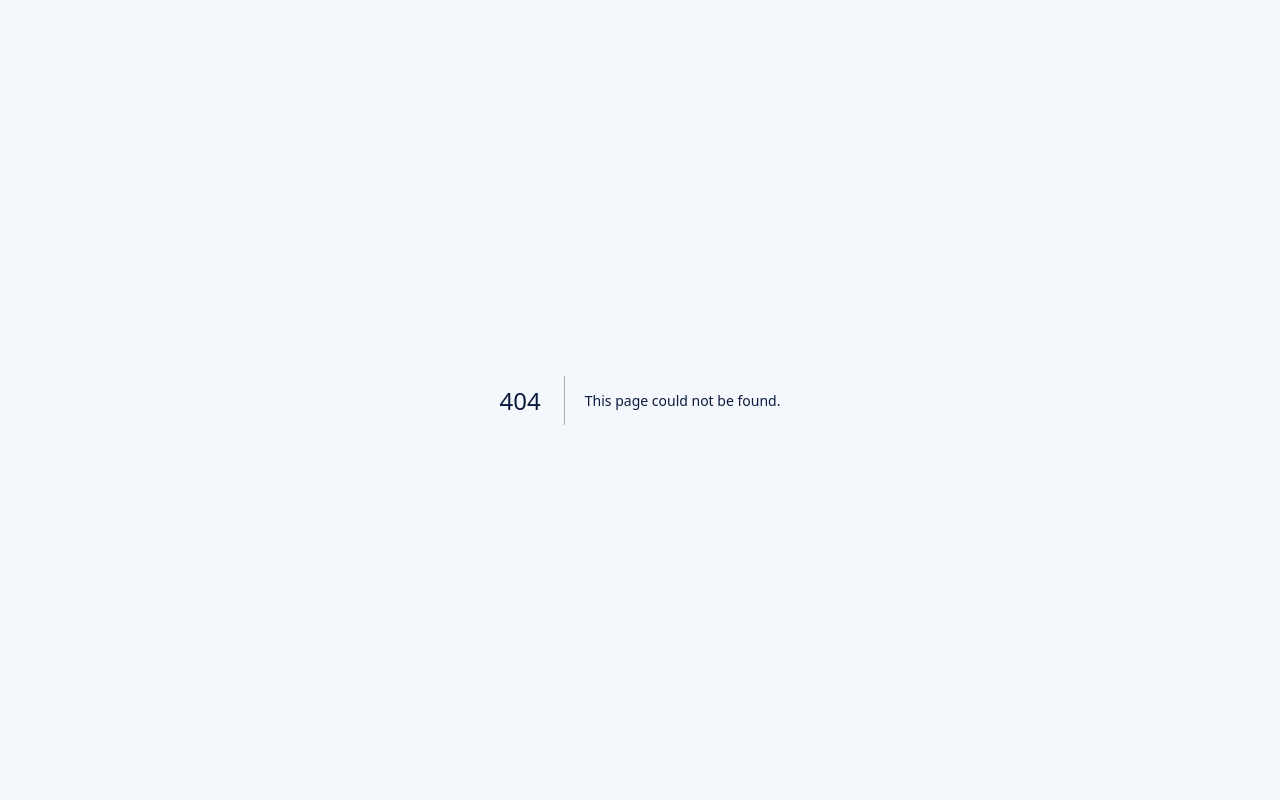
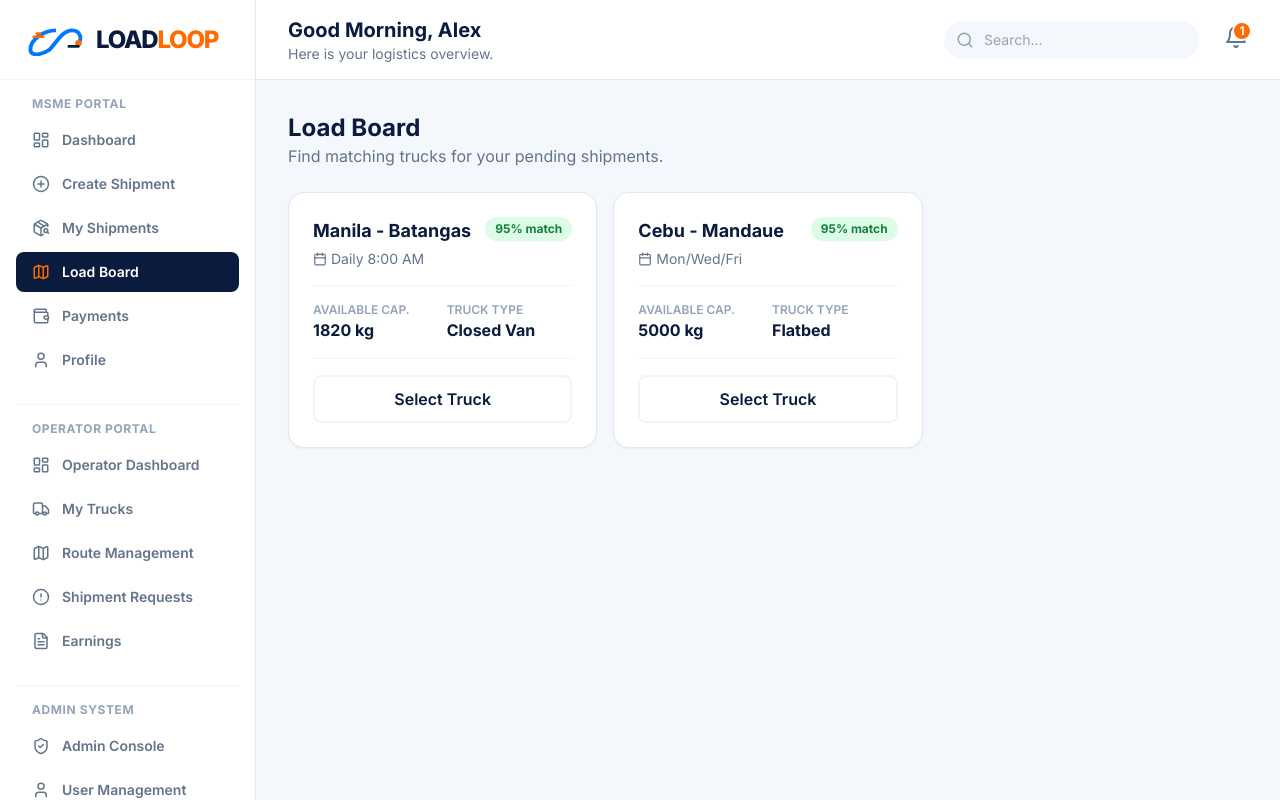
Before and after one commit to adiyel/loadloop-prototype, a Next.js app: page /dashboard/loadboard in a window 1280 px wide. Before the commit this address had no page. Built offline with nearby package versions, Linux system fonts and the light colour scheme.

Commit message:
Create page.tsx

```diff
--- /dev/null
+++ b/app/dashboard/loadboard/page.tsx
@@ -0,0 +1,99 @@
+"use client";
+import { useState } from "react";
+import { useApp } from "@/context/AppContext";
+import { useRouter } from "next/navigation";
+import { ArrowRight, MapPin, Weight, Calendar } from "lucide-react";
+
+export default function LoadBoard() {
+  const { trucks, shipments, createBooking } = useApp();
+  const router = useRouter();
+  const [selectedTruck, setSelectedTruck] = useState<string | null>(null);
+
+  // For prototype purposes, match against the most recent pending shipment
+  const pendingShipment = shipments.find(s => s.status === "Pending");
+
+  const handleBook = (truckId: string) => {
+    if (!pendingShipment) return alert("Please create a shipment first.");
+    const estimatedCost = 3200; // Simulated pricing
+    createBooking(pendingShipment.id, truckId, estimatedCost);
+    setSelectedTruck(null);
+    router.push("/dashboard/shipments");
+  };
+
+  return (
+    <div className="max-w-6xl mx-auto space-y-6">
+      <div className="flex justify-between items-end">
+        <div>
+          <h1 className="text-2xl font-bold text-brand-navy">Load Board</h1>
+          <p className="text-slate-500">Find matching trucks for your pending shipments.</p>
+        </div>
+      </div>
+
+      {!pendingShipment && (
+        <div className="bg-amber-50 text-amber-700 p-4 rounded-xl border border-amber-200">
+          You have no pending shipments to match. Please create a shipment first.
+        </div>
+      )}
+
+      <div className="grid gap-4 md:grid-cols-2 lg:grid-cols-3">
+        {trucks.filter(t => t.currentLoad < t.maxCapacity).map((truck) => {
+          const availableCapacity = truck.maxCapacity - truck.currentLoad;
+          const matchPercentage = 95; // Simulated match score
+
+          return (
+            <div key={truck.id} className="bg-white rounded-2xl p-6 shadow-sm border border-slate-200 flex flex-col justify-between">
+              <div>
+                <div className="flex justify-between items-start mb-4">
+                  <div>
+                    <p className="font-bold text-lg text-brand-navy">{truck.route}</p>
+                    <p className="text-sm text-slate-500 mt-1 flex items-center gap-1"><Calendar size={14}/> {truck.departure}</p>
+                  </div>
+                  <span className="bg-green-100 text-green-700 px-2.5 py-1 rounded-full text-xs font-bold">{matchPercentage}% match</span>
+                </div>
+                <div className="grid grid-cols-2 gap-2 py-4 border-y border-slate-100 my-4">
+                  <div>
+                    <p className="text-xs text-slate-400 font-semibold uppercase">Available Cap.</p>
+                    <p className="font-bold text-brand-navy">{availableCapacity} kg</p>
+                  </div>
+                  <div>
+                    <p className="text-xs text-slate-400 font-semibold uppercase">Truck Type</p>
+                    <p className="font-bold text-brand-navy">{truck.type}</p>
+                  </div>
+                </div>
+              </div>
+
+              <button
+                onClick={() => setSelectedTruck(truck.id)}
+                disabled={!pendingShipment || pendingShipment.weight > availableCapacity}
+                className="w-full py-2.5 rounded-lg border-2 border-slate-100 font-semibold text-brand-navy hover:bg-brand-orange hover:border-brand-orange hover:text-white disabled:opacity-50 disabled:cursor-not-allowed transition"
+              >
+                {pendingShipment && pendingShipment.weight > availableCapacity ? "Insufficient Capacity" : "Select Truck"}
+              </button>
+            </div>
+          );
+        })}
+      </div>
+
+      {/* Booking Modal */}
+      {selectedTruck && (
+        <div className="fixed inset-0 bg-brand-navy/50 backdrop-blur-sm flex items-center justify-center z-50 p-4">
+          <div className="bg-white rounded-2xl p-6 max-w-md w-full shadow-2xl">
+            <h2 className="text-xl font-bold text-brand-navy mb-4">Confirm Booking</h2>
+            <p className="text-slate-600 mb-6">You are booking space on truck <span className="font-bold text-brand-navy">{selectedTruck}</span> for shipment <span className="font-bold text-brand-navy">{pendingShipment?.id}</span>.</p>
+
+            <div className="bg-brand-light p-4 rounded-xl mb-6">
+              <div className="flex justify-between mb-2"><span className="text-slate-500">Base Cost</span><span className="font-semibold">₱3,200</span></div>
+              <div className="flex justify-between mb-2"><span className="text-slate-500">Platform Fee (5%)</span><span className="font-semibold">₱160</span></div>
+              <div className="border-t border-slate-200 mt-2 pt-2 flex justify-between font-bold text-brand-navy"><span>Total</span><span>₱3,360</span></div>
+            </div>
+
+            <div className="flex gap-3">
+              <button onClick={() => setSelectedTruck(null)} className="flex-1 py-2.5 rounded-lg border border-slate-200 font-semibold hover:bg-slate-50 transition">Cancel</button>
+              <button onClick={() => handleBook(selectedTruck)} className="flex-1 py-2.5 rounded-lg bg-brand-orange text-white font-bold hover:bg-orange-600 transition">Confirm</button>
+            </div>
+          </div>
+        </div>
+      )}
+    </div>
+  );
+}
```
